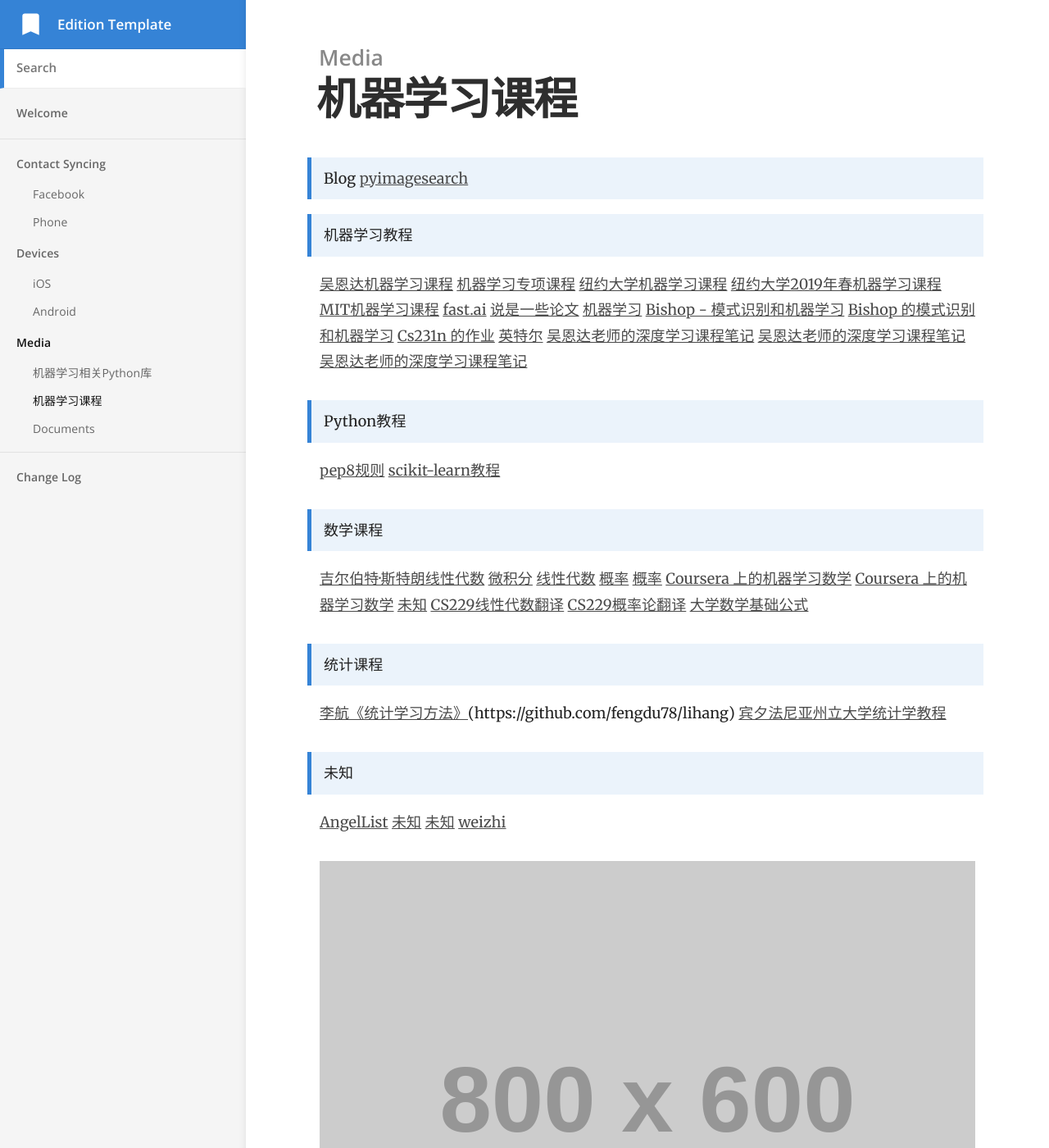
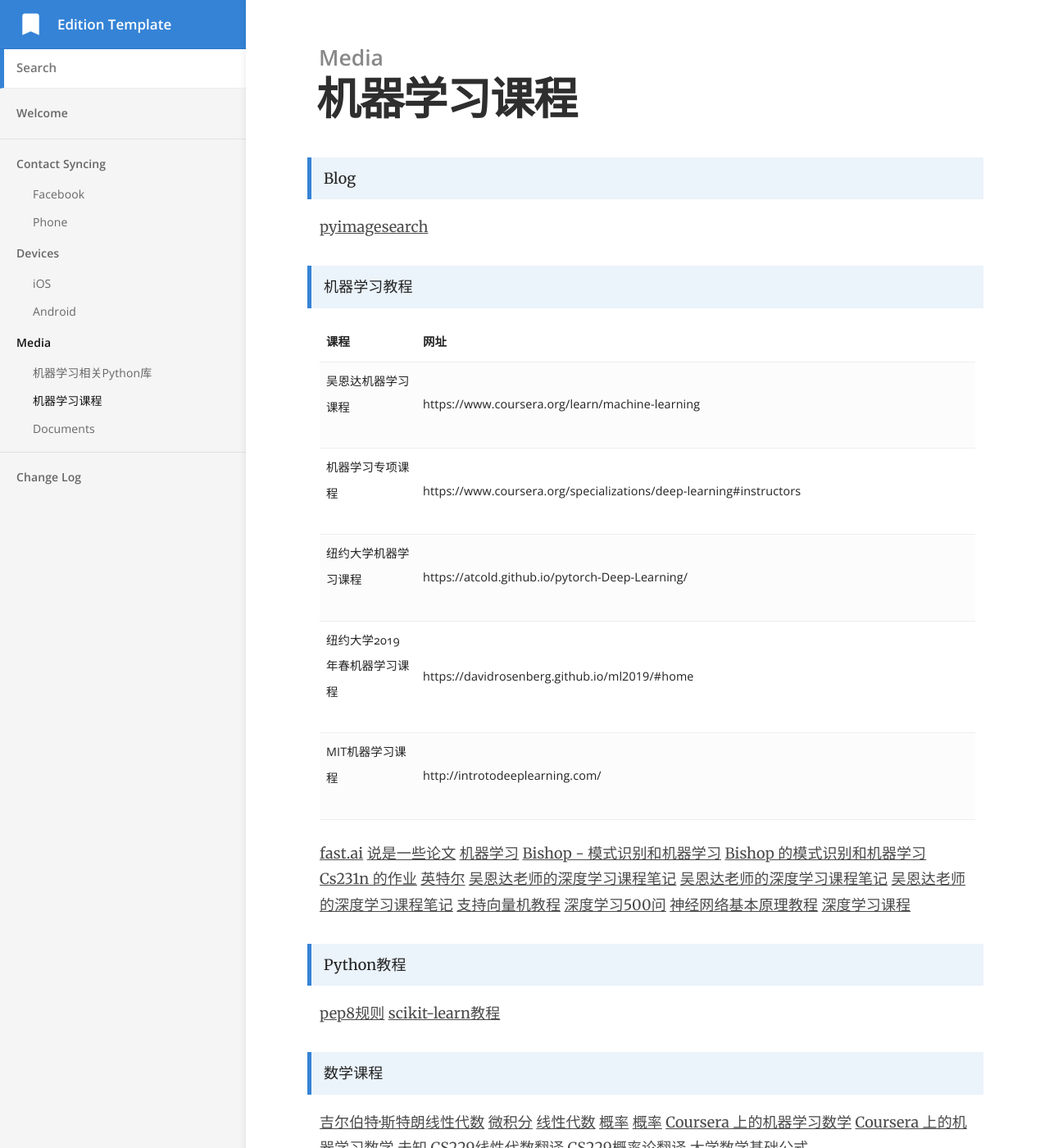
Before and after one commit to bashendixie/Machine_Learning_Notes, a Jekyll site: the page built from _docs/media/video.md, in a window 1280 px wide and 1400 px high. Shown: the whole window at 82% size. Built offline with Jekyll 4.4.1, drawn with Linux system fonts in a browser that asks for light colours; some of the changed text lies outside the part shown.

Commit message:
no message

```diff
--- a/_docs/media/video.md
+++ b/_docs/media/video.md
@@ -5,16 +5,80 @@
 ---
 
 > Blog
+
 [pyimagesearch](https://pyimagesearch.com/start-here/)
 
 
 > 机器学习教程
+<table width="1033" style="font-size: 0.8em;">
+	<tbody>
+		<tr>
+			<td width="44">
+				<strong>
+					课程
+				</strong>
+			</td>
+			<td width="88">
+				<strong>
+					网址
+				</strong>
+			</td>
+		</tr>
+		<tr>
+			<td>
+				<p>
+					吴恩达机器学习课程
+				</p>
+			</td>
+			<td>
+				https://www.coursera.org/learn/machine-learning
+			</td>
+		</tr>
+		<tr>
+			<td>
+				<p>
+					机器学习专项课程
+				</p>
+			</td>
+			<td>
+				https://www.coursera.org/specializations/deep-learning#instructors
+			</td>
+		</tr>
+		<tr>
+			<td>
+				<p>
+					纽约大学机器学习课程
+				</p>
+			</td>
+			<td>
+				https://atcold.github.io/pytorch-Deep-Learning/
+			</td>
+		</tr>
+		<tr>
+			<td>
+				<p>
+					纽约大学2019年春机器学习课程
+				</p>
+			</td>
+			<td>
+				https://davidrosenberg.github.io/ml2019/#home
+			</td>
+		</tr>
+		<tr>
+			<td>
+				<p>
+					MIT机器学习课程
+				</p>
+			</td>
+			<td>
+				http://introtodeeplearning.com/
+			</td>
+		</tr>
+	</tbody>
+</table>
 
-[吴恩达机器学习课程](https://www.coursera.org/learn/machine-learning)
-[机器学习专项课程](https://www.coursera.org/specializations/deep-learning#instructors)
-[纽约大学机器学习课程](https://atcold.github.io/pytorch-Deep-Learning/)
-[纽约大学2019年春机器学习课程](https://davidrosenberg.github.io/ml2019/#home)
-[MIT机器学习课程](http://introtodeeplearning.com/)
+
+
 [fast.ai](https://course.fast.ai/)
 [说是一些论文](https://adeshpande3.github.io/)
 [机器学习](https://www.deeplearningbook.org/contents/ml.html)
@@ -25,6 +89,10 @@
 [吴恩达老师的深度学习课程笔记](https://github.com/fengdu78/deeplearning_ai_books)
 [吴恩达老师的深度学习课程笔记](http://www.ai-start.com/dl2017/)
 [吴恩达老师的深度学习课程笔记](https://github.com/fengdu78/Coursera-ML-AndrewNg-Notes)
+[支持向量机教程](https://www.svm-tutorial.com/)
+[深度学习500问](https://gitee.com/bashendixie/DeepLearning-500-questions/tree/master)
+[神经网络基本原理教程](https://microsoft.github.io/ai-edu/%E5%9F%BA%E7%A1%80%E6%95%99%E7%A8%8B/A2-%E7%A5%9E%E7%BB%8F%E7%BD%91%E7%BB%9C%E5%9F%BA%E6%9C%AC%E5%8E%9F%E7%90%86/index.html)
+[深度学习课程](https://www.deeplearningbook.org/)
 
 > Python教程
 
@@ -48,8 +116,15 @@
 
 > 统计课程
 
-[李航《统计学习方法》](https://mp.weixin.qq.com/s/71w0IN3gAYWxrKVM_lcYrQ)(https://github.com/fengdu78/lihang)
+[李航《统计学习方法》](https://mp.weixin.qq.com/s/71w0IN3gAYWxrKVM_lcYrQ)
+[李航《统计学习方法》](https://github.com/fengdu78/lihang)
 [宾夕法尼亚州立大学统计学教程](https://online.stat.psu.edu/statprogram/)
+
+
+> 优化课程
+
+[西北大学流程优化公开课本](https://optimization.mccormick.northwestern.edu/index.php/Main_Page)
+
 
 > 未知
 
```
